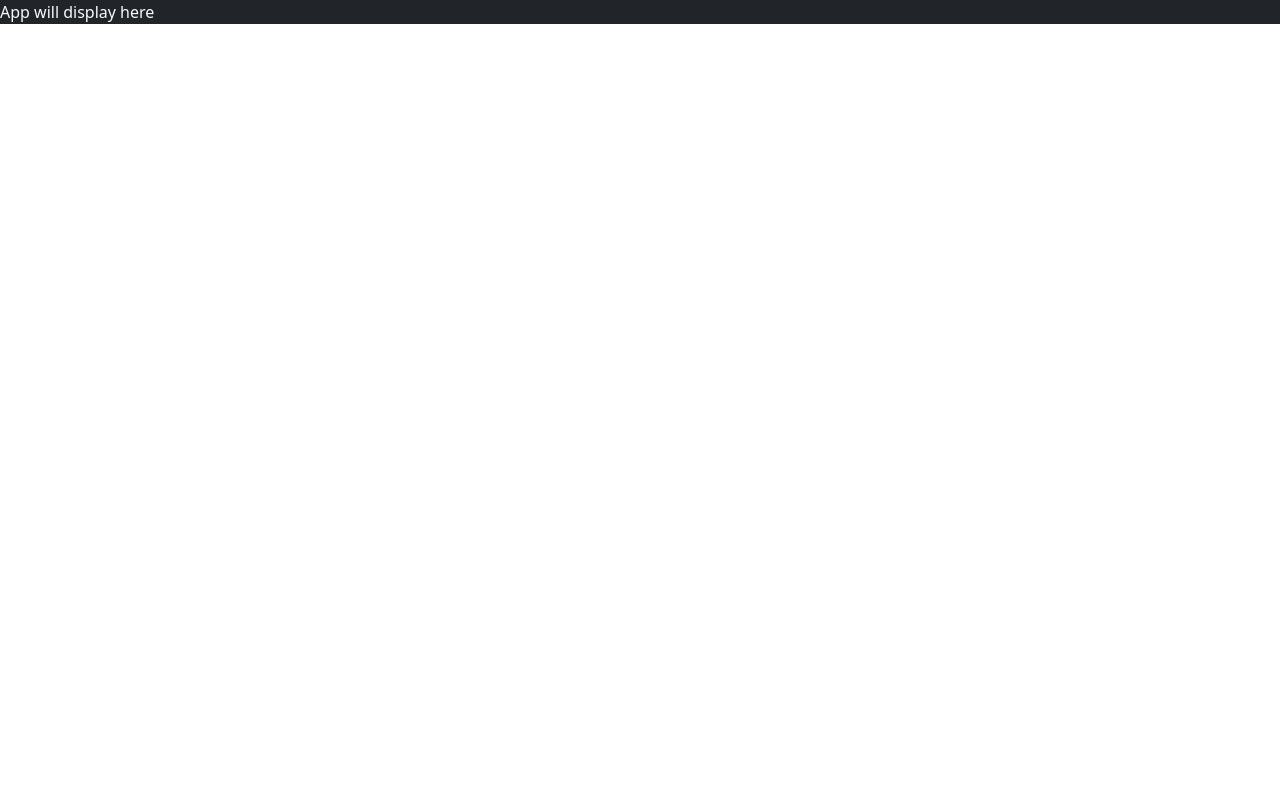
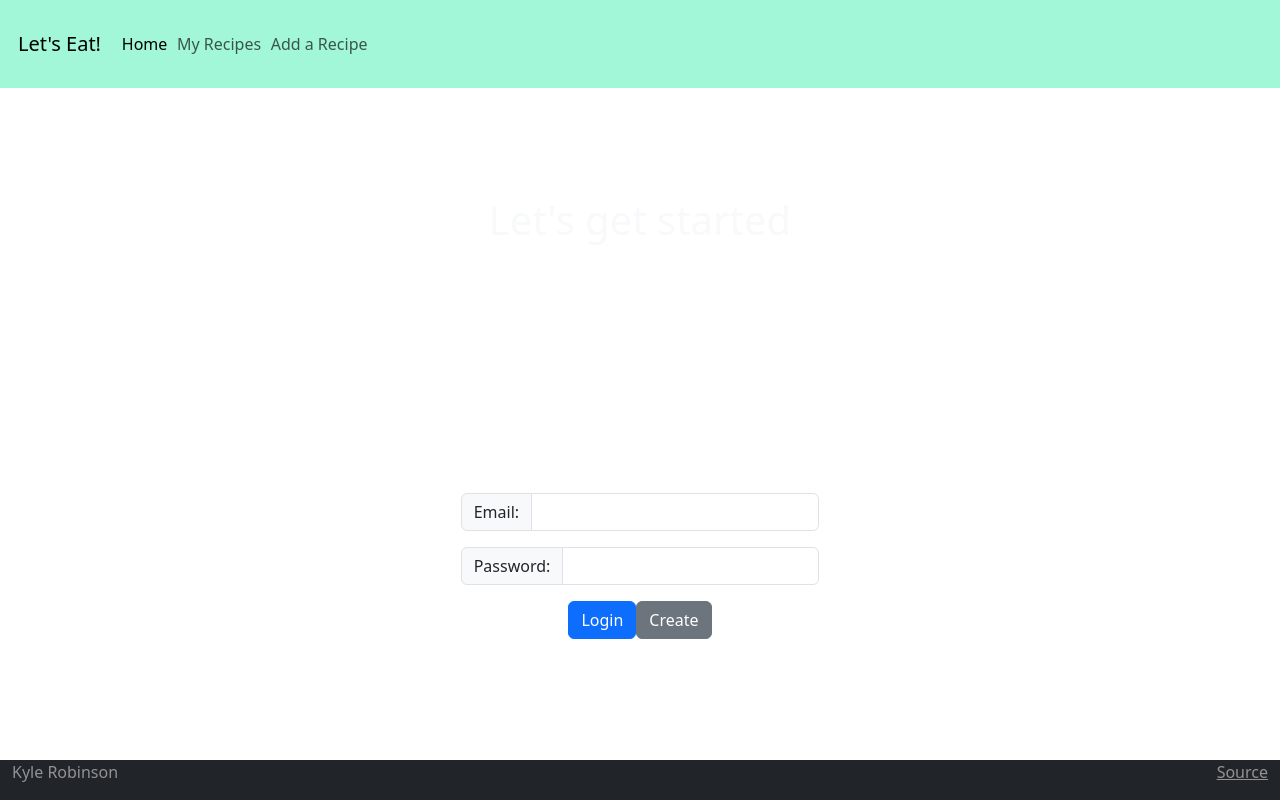
Before and after one commit to robinkyl002/cs260-startup, a React (Vite) app: page / in a window 1280 px wide. Built offline with nearby package versions, Linux system fonts and the light colour scheme.

Commit message:
Added all elements from body of login.html to the return for the App function

```diff
--- a/src/app.jsx
+++ b/src/app.jsx
@@ -3,5 +3,49 @@ import 'bootstrap/dist/css/bootstrap.min.css';
 import './app.css';
 
 export default function App() {
-  return <div className='app bg-dark text-light'>App will display here</div>;
+  return (
+    <div className='app bg-dark text-light'>
+        <header class="container-fluid">
+            <nav class="navbar fixed-top navbar-custom">
+                <div class="container-fluid">
+                    <a class="navbar-brand" href="#">Let's Eat!</a>
+                    <menu class="navbar-nav">
+                        <li class="nav-item">
+                            <a class="nav-link active" href="index.html">Home</a>
+                        </li>
+                        <li class="nav-item">
+                            <a class="nav-link" href="recipes.html">My Recipes</a>
+                        </li>
+                        <li class="nav-item">
+                            <a class="nav-link" href="new.html">Add a Recipe</a>
+                        </li>
+                    </menu>
+                </div>
+            </nav>
+        </header>
+
+        <main class="container-fluid bg-white text-center">
+            <h1>Let's get started</h1>
+            <form method="get" action="recipes.html">
+                <div class="input-group mb-3">
+                    <span class="input-group-text" id="email">   Email:    </span>
+                    <input type="email" class="form-control" id="email" name="email" />
+                </div>
+                <div class="input-group mb-3">
+                    <span class="input-group-text" id="password">Password: </span>
+                    <input type="text" class="form-control" aria-label="password" aria-describedby="password" />
+                </div>
+                <button type="submit" class="btn btn-primary" >Login</button>
+                <button type="submit" class="btn btn-secondary">Create</button>
+            </form>
+        </main>
+
+        <footer class="bg-dark text-white-50">
+            <div class="container-fluid">
+                <span class="text-reset">Kyle Robinson</span>
+                <a class="text-reset" href="https://github.com/robinkyl002/cs260-startup/tree/main">Source</a>
+            </div>
+        </footer>
+    </div>
+  );
 }
```
